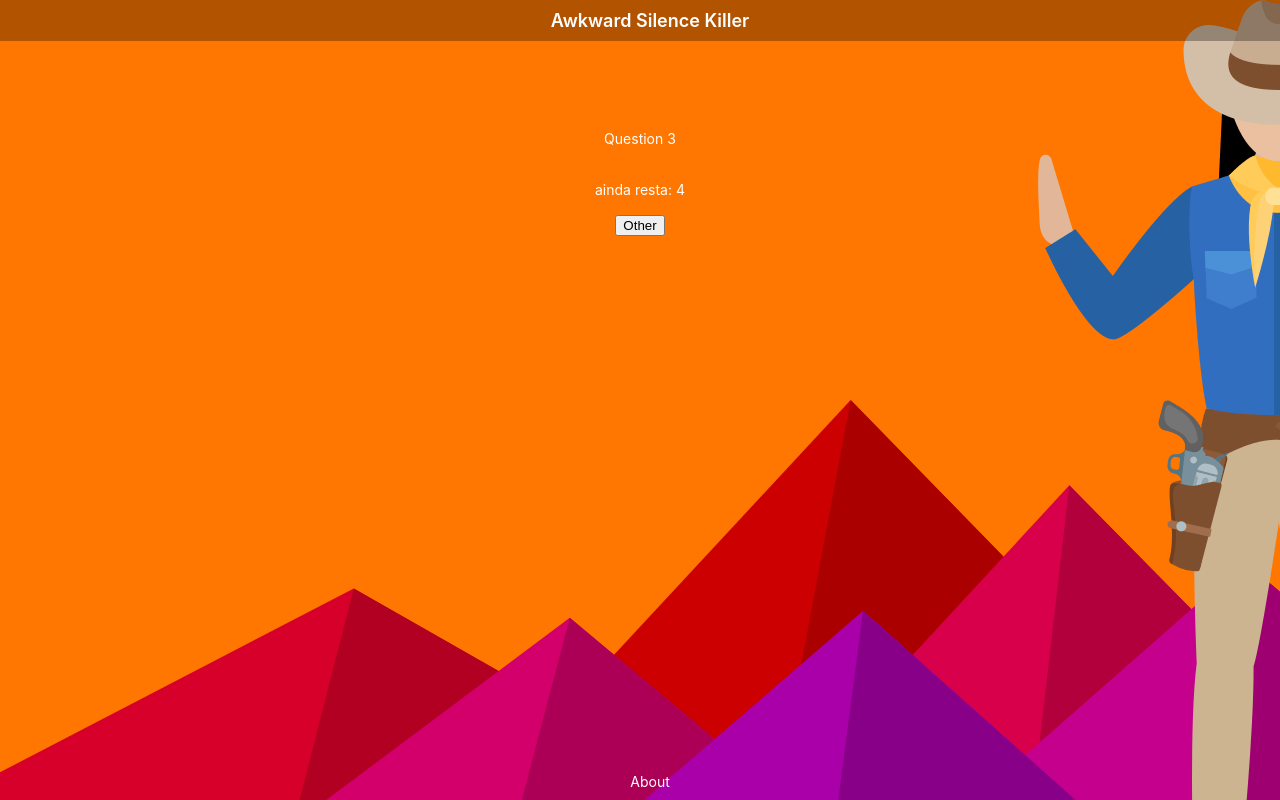
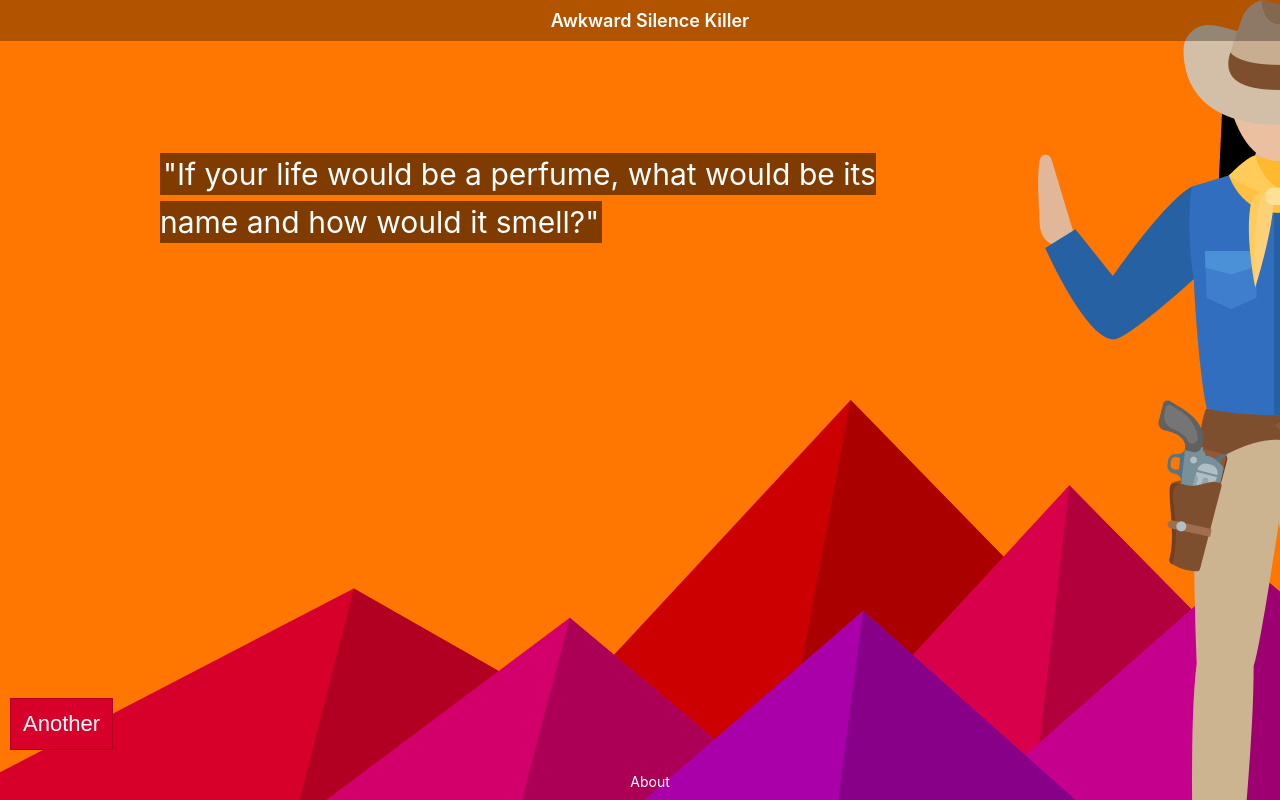
Before and after one commit to fellipeborges/awkward-silence, an Angular app: page / in a window 1280 px wide. Built offline with nearby package versions, Linux system fonts and the light colour scheme.

Commit message:
question UI is done

```diff
--- a/src/app/about/about.component.css
+++ b/src/app/about/about.component.css
@@ -2,14 +2,6 @@
   margin-top: 20px;
   text-align: left;
   width:80%;
-}
-
-.about .quote {
-  font-size: 30px;
-  background-color: rgba(0, 0, 0, 0.5);
-  display: inline;
-  padding: 3px;
-  line-height: 48px;
 }
 
 .about .comment {
--- a/src/app/about/about.component.html
+++ b/src/app/about/about.component.html
@@ -11,12 +11,14 @@
   <p class="developedby">
     Developed by <a href="https://github.com/fellipeborges" target="_blank">Fellipe Borges</a>.
     <br>
+    Questions were obtained from <a href="https://reddit.com/r/askReddit" target="_blank">r/askReddit</a>.
+    <br>
     <a href="https://github.com/fellipeborges/awkward-silence-killer" target="_blank">
       Source code on Github.
     </a>
   </p>
 
   <p class="goback">
-    <a routerLink="/">Go back to questions</a>
+    <button class="fixed-btn" routerLink="/">Go back to questions</button>
   </p>
 </div>
--- a/src/app/data/questions.ts
+++ b/src/app/data/questions.ts
@@ -1,14 +1,10 @@
 import { Question } from '../model/question';
 
 export const QUESTIONS: Question[] = [
-  {text: 'Question 0'},
-  {text: 'Question 1'},
-  {text: 'Question 2'},
-  {text: 'Question 3'},
-  {text: 'Question 4'},
-  // {id: 5, text: 'Question 5'},
-  // {id: 6, text: 'Question 6'},
-  // {id: 7, text: 'Question 7'},
-  // {id: 8, text: 'Question 8'},
-  // {id: 9, text: 'Question 9'}
+  {text: 'Bill Gates said, "I will always choose a lazy person to do a difficult job because a lazy person will find an easy way to do it." What\'s a real-life example of this?'},
+  {text: 'What are some VERY comforting facts?'},
+  {text: 'What are some VERY creepy facts?'},
+  {text: 'What was the stupidest thing you believed as a kid?'},
+  {text: 'If your life would be a perfume, what would be its name and how would it smell?'},
+  {text: 'How do people in your life say "I love you" without saying "I love you?"'},
 ];
--- a/src/app/question/question.component.css
+++ b/src/app/question/question.component.css
@@ -0,0 +1,9 @@
+.question {
+  margin-top: 20px;
+  text-align: left;
+  width:80%;
+}
+
+.question .nofurtherquestions {
+  font-size: 20px;
+}
--- a/src/app/question/question.component.html
+++ b/src/app/question/question.component.html
@@ -1,19 +1,19 @@
-<p class="question" *ngIf="current">
-  {{current.text}}
-</p>
+<div class="question">
 
-<p class="question" *ngIf="noFurtherQuestions()">
-  <br><br>
-  Cabou?
-  <br><br>
-  <a href="#" (click)="restartQuestions()">Reiniciar</a>
-</p>
+  <!-- The question -->
+  <p class="quote" *ngIf="current">
+    "{{current.text}}"
+  </p>
 
-<br><br>
-ainda resta: {{questions.length}}
+  <!-- Other question button-->
+  <button class="fixed-btn" (click)="showNextRandomQuestion()" *ngIf="!noFurtherQuestions()">
+    Another
+  </button>
 
-<br><br>
+  <!-- No further questions available-->
+  <p class="nofurtherquestions" *ngIf="noFurtherQuestions()">
+    Oops... Looks like we are out of questions.
+    <button class="fixed-btn" (click)="restartQuestions()">Restart</button>
+  </p>
 
-<button (click)="showNextRandomQuestion()" *ngIf="!noFurtherQuestions()">
-  Other
-</button>
+</div>
--- a/src/styles.css
+++ b/src/styles.css
@@ -21,6 +21,11 @@ img#bg-killer {
   position: fixed;
   top: 0;
   right: -242px;
+  z-index: -10;
+  transition: 500ms;
+}
+img#bg-killer:hover {
+  right: -200px;
   z-index: -10;
 }
 
@@ -73,3 +78,27 @@ a:hover {
   margin: 0 auto; /* Center the DIV horizontally */
   text-align: center;
 }
+
+.fixed-btn {
+  position: absolute;
+  left:10px;
+  cursor: pointer;
+  bottom: 50px;
+  background-color: rgb(214, 0, 43);
+  color: #fff;
+  border: 1px solid rgb(177, 0, 34);
+  padding: 12px;
+  font-size: 22px;
+}
+
+.fixed-btn:hover, .fixed-btn:active {
+  background-color: rgb(177, 0, 34);
+}
+
+.quote {
+  font-size: 30px;
+  background-color: rgba(0, 0, 0, 0.5);
+  display: inline;
+  padding: 3px;
+  line-height: 48px;
+}
```
